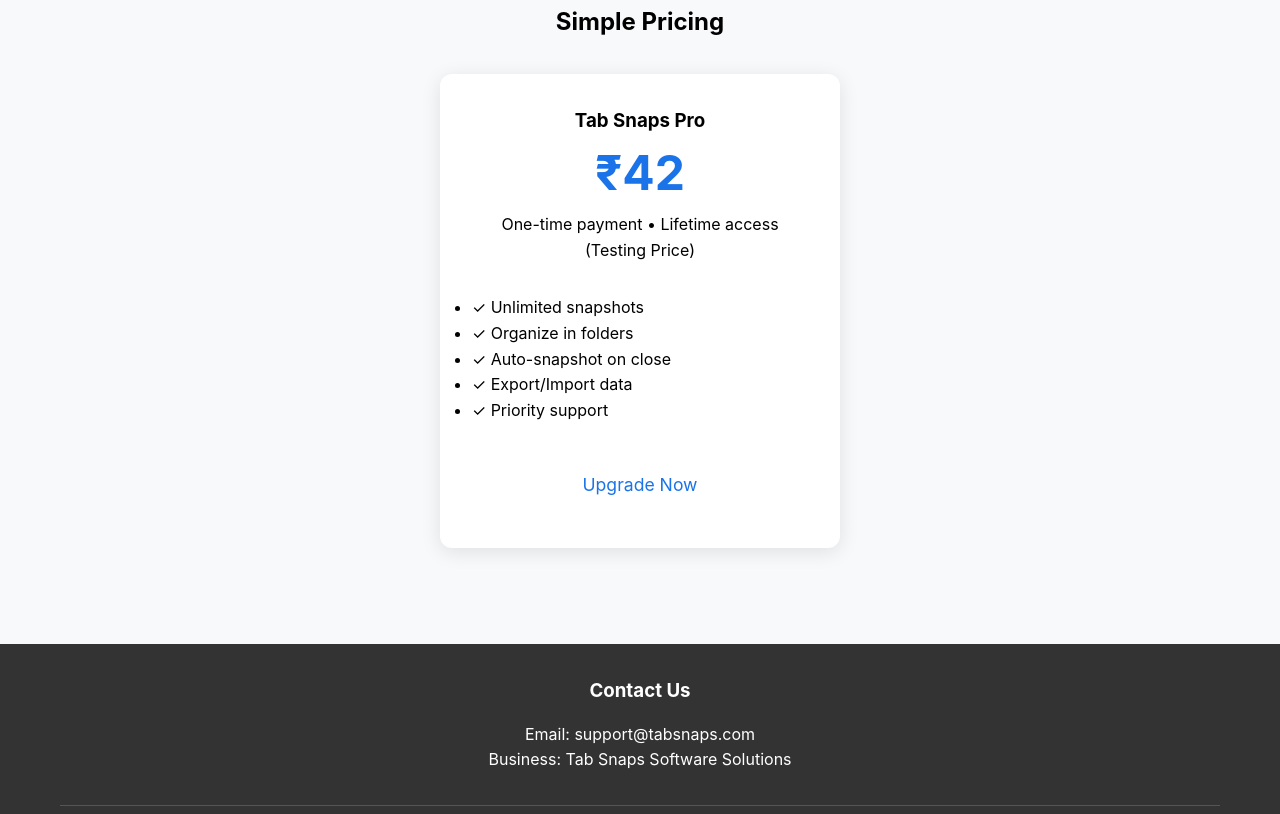
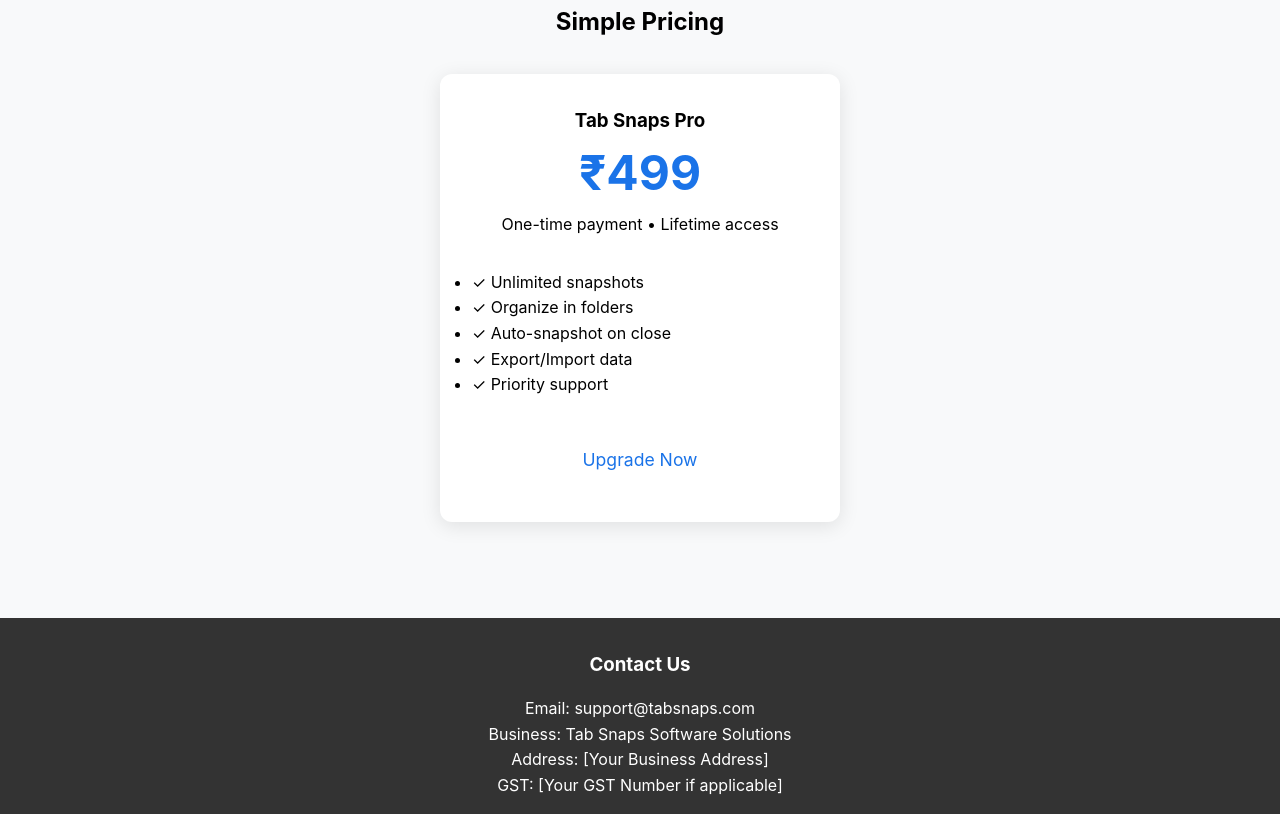
Before and after one commit to Yashraj1406/extensionCode, a browser extension: page index.html in a window 1280 px wide. Shown: the part 846-1660 px from the top of the page. Drawn offline with Linux system fonts and the light colour scheme.

Commit message:
Add index.html for GitHub Pages

```diff
--- a/index.html
+++ b/index.html
@@ -77,8 +77,8 @@
             <h2>Simple Pricing</h2>
             <div class="price-card">
                 <h3>Tab Snaps Pro</h3>
-                <div class="price">₹42</div>
-                <p>One-time payment • Lifetime access (Testing Price)</p>
+                <div class="price">₹499</div>
+                <p>One-time payment • Lifetime access</p>
                 <ul style="text-align: left; margin: 2rem 0;">
                     <li>✓ Unlimited snapshots</li>
                     <li>✓ Organize in folders</li>
@@ -97,6 +97,8 @@
             <div class="contact-info">
                 <p>Email: support@tabsnaps.com</p>
                 <p>Business: Tab Snaps Software Solutions</p>
+                <p>Address: [Your Business Address]</p>
+                <p>GST: [Your GST Number if applicable]</p>
             </div>
 
             <div style="margin: 2rem 0; padding-top: 2rem; border-top: 1px solid #555;">
```
